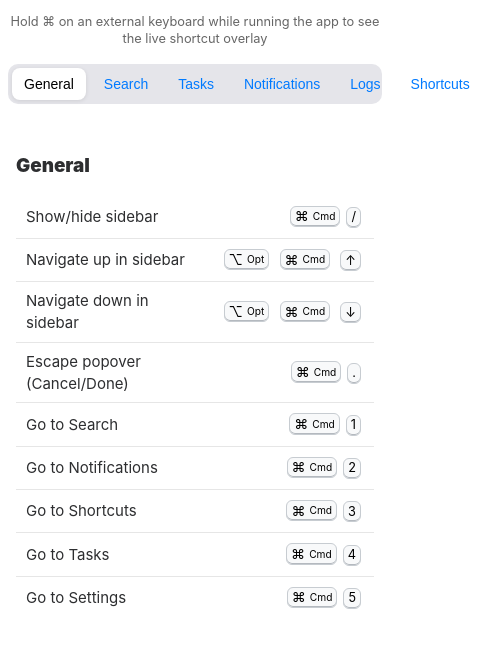
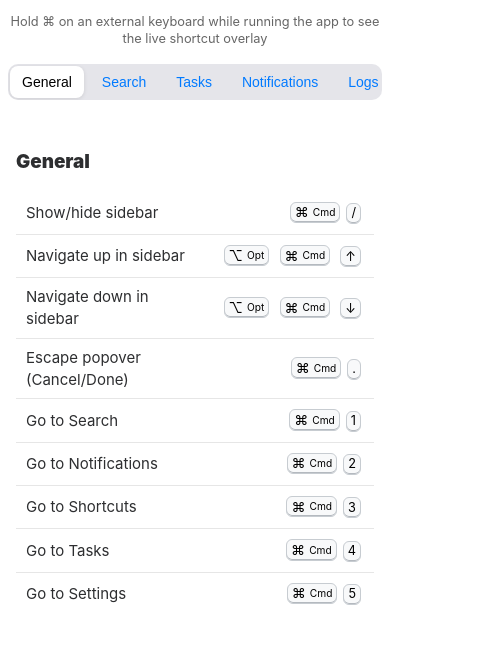
Before and after one commit to rostykzub/recman-mobile-shortcuts, a plain HTML site: page index.html in a window 390 px wide. Shown: the part 117-764 px from the top of the page, 482 px wide, since content can reach past the window. Drawn offline with Linux system fonts and the light colour scheme.

Commit message:
Fixed mobile UI navbar issue

```diff
--- a/index.html
+++ b/index.html
@@ -34,21 +34,27 @@
             }
 
             .segmented-control {
-                display: flex;
+                display: inline-flex;
                 gap: 6px;
                 background: #e5e5ea;
                 border-radius: 10px;
-                padding: 4px;
+                padding: 2px;
                 margin-bottom: 1.5rem;
-                width: 100%;
-                max-width: 600px;
                 box-sizing: border-box;
-                margin-left: auto;
-                margin-right: auto;
+                max-width: 100%;
+                overflow-x: auto;
+                -webkit-overflow-scrolling: touch;
+                scrollbar-width: none;
+                -ms-overflow-style: none;
+            }
+
+            .segmented-control::-webkit-scrollbar {
+                display: none;
             }
 
             .segment {
-                flex: 1;
+                flex: none;
+                white-space: nowrap;
                 padding: 8px 12px;
                 font-size: 14px;
                 font-weight: 500;
@@ -58,9 +64,7 @@
                 border-radius: 8px;
                 transition: all 0.15s ease-in-out;
                 cursor: pointer;
-                white-space: nowrap;
             }
-
             .segment.active {
                 background: white;
                 color: #000;
@@ -183,6 +187,9 @@
             </p>
         </div>
 
+        <div class="shortcuts-wrapper">
+            <div class="shortcuts">
+                <div style="display: flex; justify-content: center">
                     <div class="segmented-control">
                         <button class="segment active" data-target="general">General</button>
                         <button class="segment" data-target="search">Search</button>
@@ -190,6 +197,9 @@
                         <button class="segment" data-target="notifications">Notifications</button>
                         <button class="segment" data-target="logs">Logs</button>
                         <button class="segment" data-target="shortcuts">Shortcuts</button>
+                    </div>
+                </div>
+            </div>
         </div>
 
         <div class="shortcuts-wrapper">
```
Lines whose indentation alone changed are shown as unchanged.
